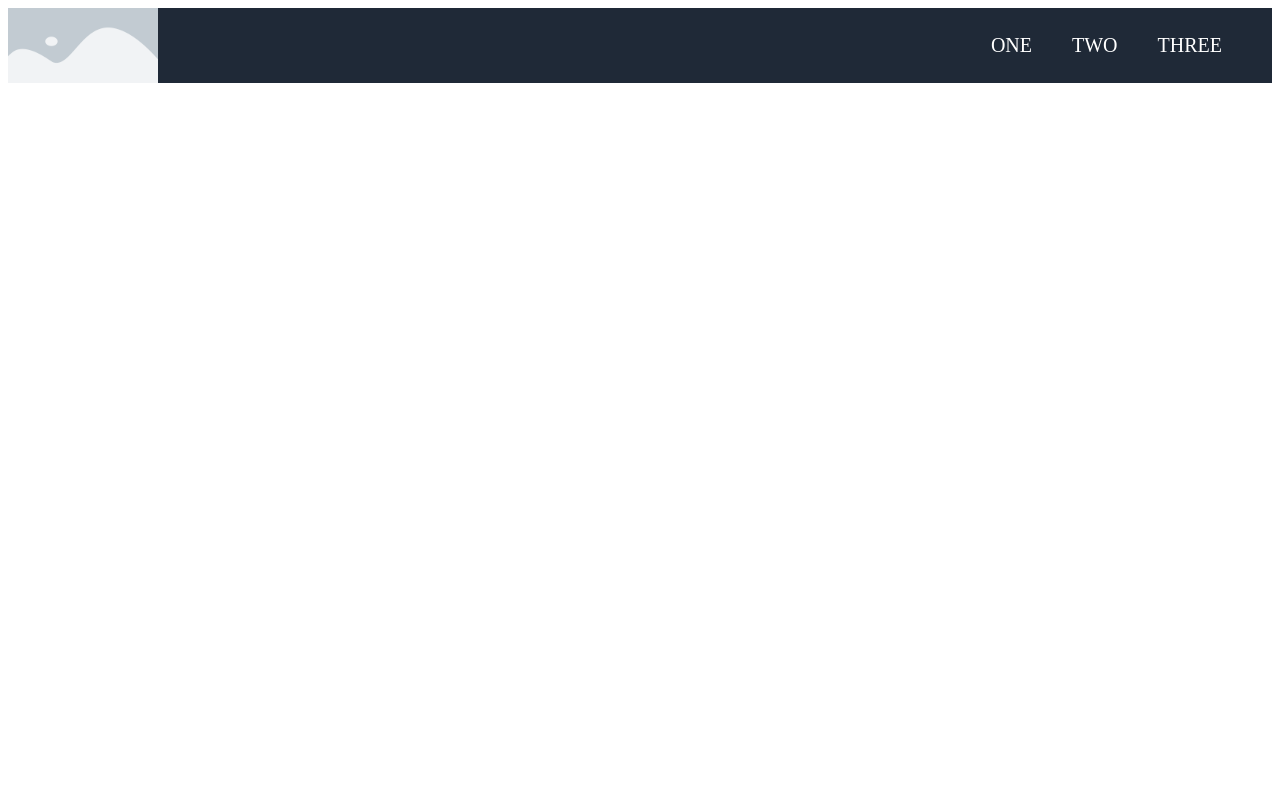
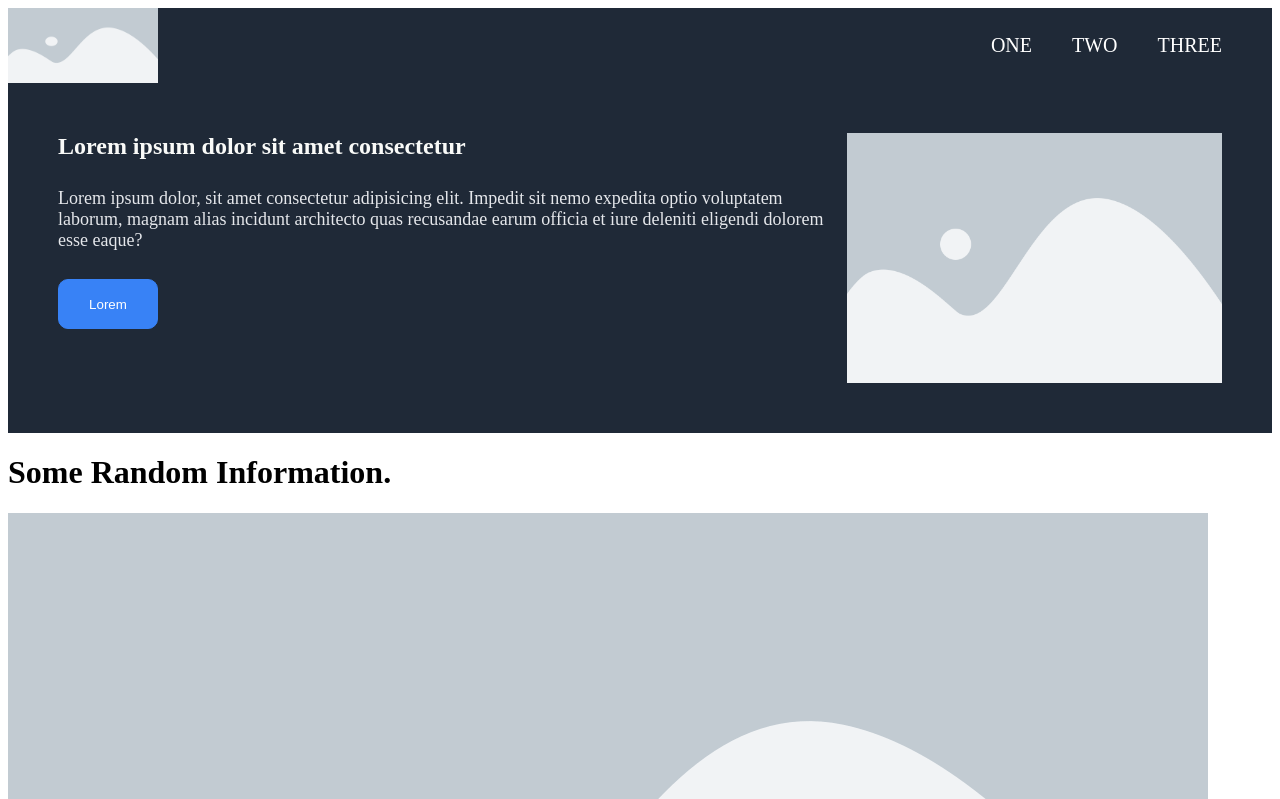
Before and after one commit to Obsessed333/landing-page, a plain HTML site: page index.html in a window 1280 px wide. Shown: the top 799 px of the page. Drawn offline with Linux system fonts and the light colour scheme.

Commit message:
Finished the Hero title + placeholder of an image part and starting the random information html

```diff
--- a/index.html
+++ b/index.html
@@ -17,13 +17,43 @@
       </ul>
 </header>
 <div class="awesome">
+    <div class="awesome1">
+ <h1 class="hh">Lorem ipsum dolor sit amet consectetur</h1>
+ <p class="pp">Lorem ipsum dolor, sit amet consectetur adipisicing elit. Impedit sit nemo expedita optio voluptatem laborum, magnam alias incidunt architecto quas recusandae earum officia et iure deleniti eligendi dolorem esse eaque?</p>
+ <button type="button">Lorem</button>
+</div>
+<img src="elementor-placeholder-image.png" alt="placeholder" class="img">
+</div>
+<div class="random">
+<h1 class="hh1">Some Random Information.</h1>
+
+<div class="fullimages">
+    <div class="imagess1">
+    <img src="elementor-placeholder-image.png" alt="barberry">
+    <span class="text">This is some subtext under an illustration or an image.</span>
+  </div>
+
+    <div class="imagess2">
+    <img src="elementor-placeholder-image.png" alt="chili">
+    <span class="text">This is some subtext under an illustration or an image.</span>
+  </div>
+
+    <div class="imagess3">
+    <img src="elementor-placeholder-image.png" alt="pepper">
+    <span class="text">This is some subtext under an illustration or an image.</span>
+  </div>
+
+    <div class="imagess4">
+    <img src="elementor-placeholder-image.png" alt="saffron">
+    <span class="text">This is some subtext under an illustration or an image.</span>
+  </div>
+</div>
 
 
 
 </div>
 
 
-
     </div>
 
 </body>
--- a/style.css
+++ b/style.css
@@ -2,6 +2,13 @@
 
     width: 150px;
     height: 75px;
+}
+
+.container{
+
+    display: flex;
+    flex-direction: column;
+    min-height: 100vh;
 }
 
 
@@ -42,3 +49,56 @@ font-size: 20px;
 padding: 10px;
 
 }
+.awesome{
+
+
+display: inline-flex;
+background-color: #1f2937;
+padding: 50px;
+
+
+
+}
+
+button{
+
+width: 100px;
+height: 50px;
+border-radius: 10px;
+border: 1px solid #3882f6;
+background-color: #3882f6;
+color: white;
+
+}
+
+.hh{
+
+font-size: 24px;
+color:#f9faf8;
+margin:0;
+
+}
+
+.pp{
+
+
+  color: #e5e7eb;
+  font-size: 18px;
+
+
+    }
+
+.awesome1{
+
+
+display: flex;
+flex-direction: column;
+gap: 10px;
+
+
+}
+.img{
+
+    width: 500px;
+    height: 250px;
+}
```
